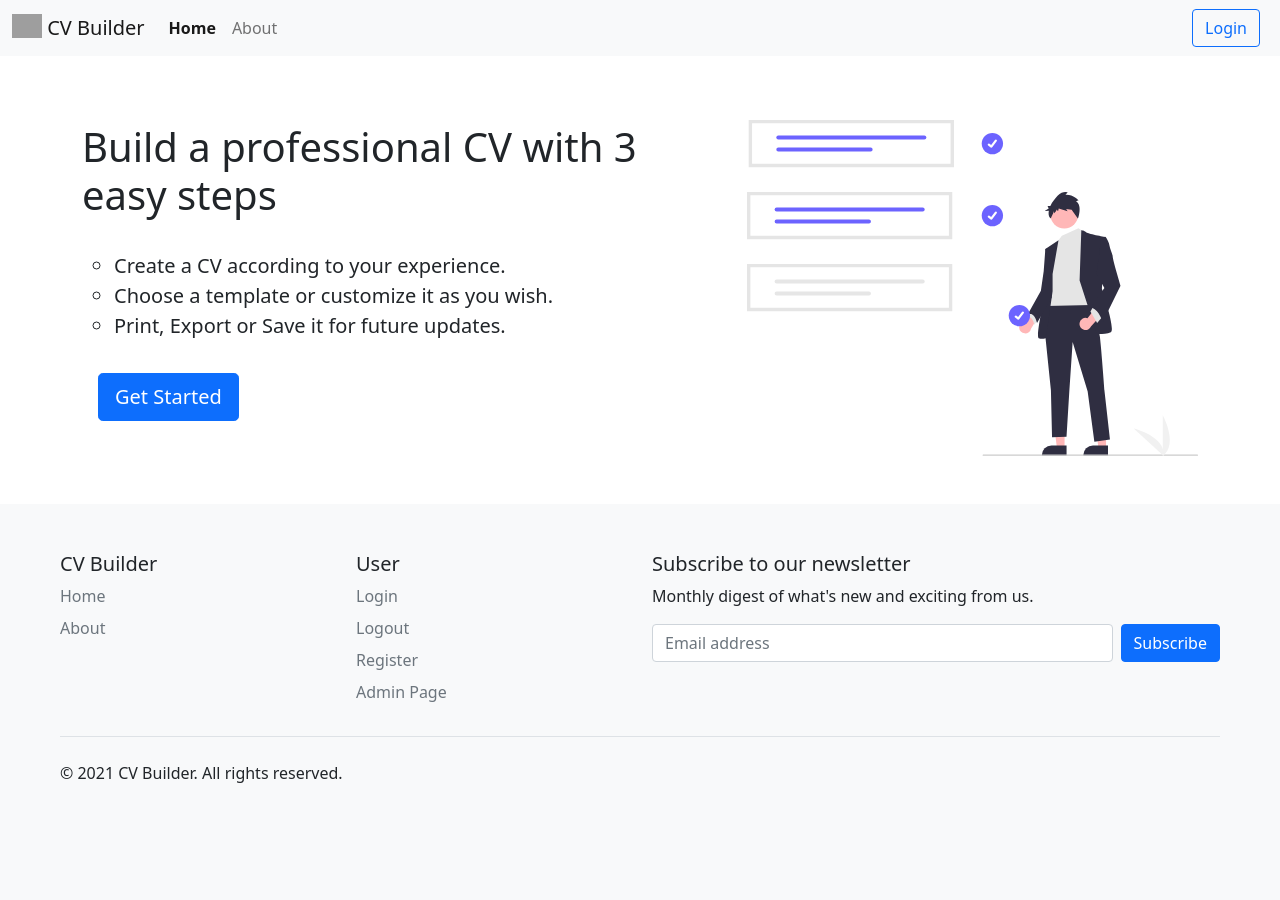
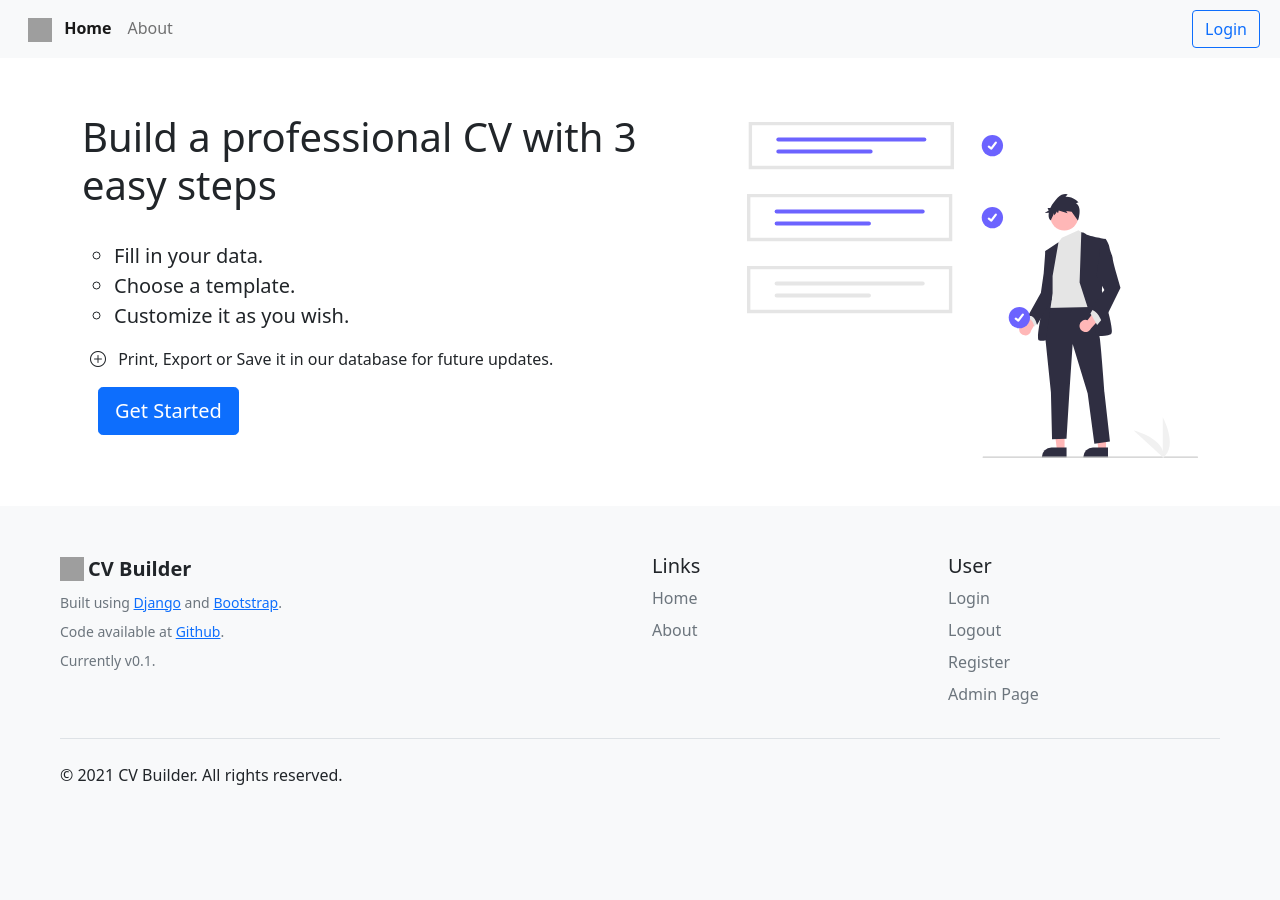
Before and after one commit to ahmdhjj92/cv-builder, a Django app: page / in a window 1280 px wide. Before the commit the page ends 783 px from the top, so only its background shows below. Run offline with Django 3.2, Linux system fonts and the light colour scheme; grey boxes are pictures that could not be loaded.

Commit message:
update header and footer and make email field required for registration

```diff
--- a/cv_builder/cv_builder_app/templates/cv_builder_app/index.html
+++ b/cv_builder/cv_builder_app/templates/cv_builder_app/index.html
@@ -12,18 +12,20 @@
         </div>
         <div class="col-md-6 order-md-1 col-lg-7 text-md-start">
             <h1 class="mb-3 d-none d-lg-block">Build a professional CV with 3 easy steps</h1>
-            <ul class="lead list-unstyled">
-                <ul class="py-3">
+            <ul class="list-unstyled">
+                <ul class="lead py-3">
                     <li>
-                        Create a CV according to your experience.
+                        Fill in your data.
                     </li>
                     <li>
-                        Choose a template or customize it as you wish.
+                        Choose a template.
                     </li>
                     <li>
-                        Print, Export or Save it for future updates.
+                        Customize it as you wish.
                     </li>
                 </ul>
+                <p class="fw-light"><i class="bi bi-plus-circle mx-2"></i>
+                    Print, Export or Save it in our database for future updates.</p>
             </ul>
             {% if not user.is_authenticated %}
                 <div class="d-grid d-lg-block mt-lg-3 mx-lg-3">
--- a/cv_builder/cv_builder_app/templates/cv_builder_app/layout.html
+++ b/cv_builder/cv_builder_app/templates/cv_builder_app/layout.html
@@ -11,17 +11,16 @@
   <body>
     <nav class="navbar navbar-expand-sm navbar-light bg-light">
       <div class="container-fluid">
-                <a class="navbar-brand" href="{% url 'cv_builder_app:index' %}">
-                    <img src="https://img.icons8.com/fluency-systems-filled/48/000000/user.png" alt="CV Builder icon" width="30" height="24" class="d-inline-block align-text-top">
-                    CV Builder
-                </a>
         <button class="navbar-toggler" type="button" data-bs-toggle="collapse" data-bs-target="#navbarNav" aria-controls="navbarNav" aria-expanded="false" aria-label="Toggle navigation">
             <span class="navbar-toggler-icon"></span>
         </button>
         <div class="collapse navbar-collapse" id="navbarNav">
             <ul class="navbar-nav col-6">
                 <li class="nav-item">
-                            <a class="nav-link {% if request.resolver_match.url_name == 'index' %} active fw-bold" aria-current="page{% endif %}" href="{% url 'cv_builder_app:index' %}">Home</a>
+                    <a class="nav-link {% if request.resolver_match.url_name == 'index' %} active fw-bold" aria-current="page{% endif %}" href="{% url 'cv_builder_app:index' %}">
+                      <img class="mx-2" src="https://img.icons8.com/fluency-systems-filled/48/000000/user.png" alt="CV Builder icon" width="24" height="24">
+                      Home
+                    </a>
                 </li>
                 <li class="nav-item">
                     <a class="nav-link {% if request.resolver_match.url_name == 'about' %} active fw-bold" aria-current="page{% endif %}" href="{% url 'cv_builder_app:about' %}">About</a>
@@ -46,8 +45,19 @@
       <div class="mt-5 container-fluid bg-light">
         <footer class="px-5 py-5">
           <div class="row">
+            <div class="col-6">
+              <a class="d-inline-flex align-items-center mb-2 link-dark text-decoration-none" href="{% url 'cv_builder_app:index' %}" aria-label="Bootstrap">
+                <img src="https://img.icons8.com/fluency-systems-filled/48/000000/user.png" alt="CV Builder icon" width="24" height="24" class="d-inline-block align-text-top">
+                <span class="px-1 fs-5 fw-bold">CV Builder</span>
+              </a>
+              <ul class="list-unstyled small text-muted">
+                <li class="mb-2">Built using <a href="https://www.djangoproject.com/" target="_blank">Django</a> and <a href="https://getbootstrap.com/" target="_blank">Bootstrap</a>.</li>
+                <li class="mb-2">Code available at <a href="https://github.com/ahmdhjj92/cv-builder" target="_blank" rel="license noopener">Github</a>.</li>
+                <li class="mb-2">Currently v0.1.</li>
+              </ul>
+            </div>
             <div class="col-3">
-                    <h5>CV Builder</h5>
+              <h5>Links</h5>
               <ul class="nav flex-column">
                 <li class="nav-item mb-2"><a href="{% url 'cv_builder_app:index' %}" class="nav-link p-0 text-muted">Home</a></li>
                 <li class="nav-item mb-2"><a href="{% url 'cv_builder_app:about' %}" class="nav-link p-0 text-muted">About</a></li>
@@ -62,19 +72,7 @@
                 <li class="nav-item mb-2"><a href="{% url 'admin:index' %}" class="nav-link p-0 text-muted">Admin Page</a></li>
               </ul>
             </div>
-                <div class="col-6">
-                  <form>
-                    <h5>Subscribe to our newsletter</h5>
-                    <p>Monthly digest of what's new and exciting from us.</p>
-                    <div class="d-flex w-100 gap-2">
-                      <label for="newsletter1" class="visually-hidden">Email address</label>
-                      <input id="newsletter1" type="text" class="form-control" placeholder="Email address">
-                      <button class="btn btn-primary" type="button">Subscribe</button>
           </div>
-                  </form>
-                </div>
-              </div>
-
           <div class="d-flex justify-content-between py-4 my-4 border-top">
             <p>&copy; 2021 CV Builder. All rights reserved.</p>
             <ul class="list-unstyled d-flex">
@@ -85,7 +83,6 @@
           </div>
         </footer>
       </div>
-
     <script src="https://cdn.jsdelivr.net/npm/bootstrap@5.1.0/dist/js/bootstrap.bundle.min.js" integrity="sha384-U1DAWAznBHeqEIlVSCgzq+c9gqGAJn5c/t99JyeKa9xxaYpSvHU5awsuZVVFIhvj" crossorigin="anonymous"></script>
   </body>
 </html>
--- a/cv_builder/users/forms.py
+++ b/cv_builder/users/forms.py
@@ -3,7 +3,7 @@ from django.contrib.auth.models import User
 from django.contrib.auth.forms import UserCreationForm
 
 class UserRegisterForm(UserCreationForm):
-    email = forms.EmailField()
+    email = forms.EmailField(required=True)
 
     class Meta:
         model = User
--- a/cv_builder/users/views.py
+++ b/cv_builder/users/views.py
@@ -1,7 +1,5 @@
-from django.http.response import HttpResponseRedirect
 from django.shortcuts import render, redirect
 from django.contrib import messages
-from django.urls import reverse
 from .forms import UserRegisterForm
 
 def register(request):
@@ -10,7 +8,7 @@ def register(request):
         if form.is_valid():
             form.save()
             username = form.cleaned_data.get('username')
-            messages.success(request, f'Your account has been created! You are now able to log in.')
+            messages.success(request, f'The account for {username} been created! You are now able to log in.')
             return redirect('login')
     else:
         form = UserRegisterForm()
```
Lines whose indentation alone changed are shown as unchanged.
